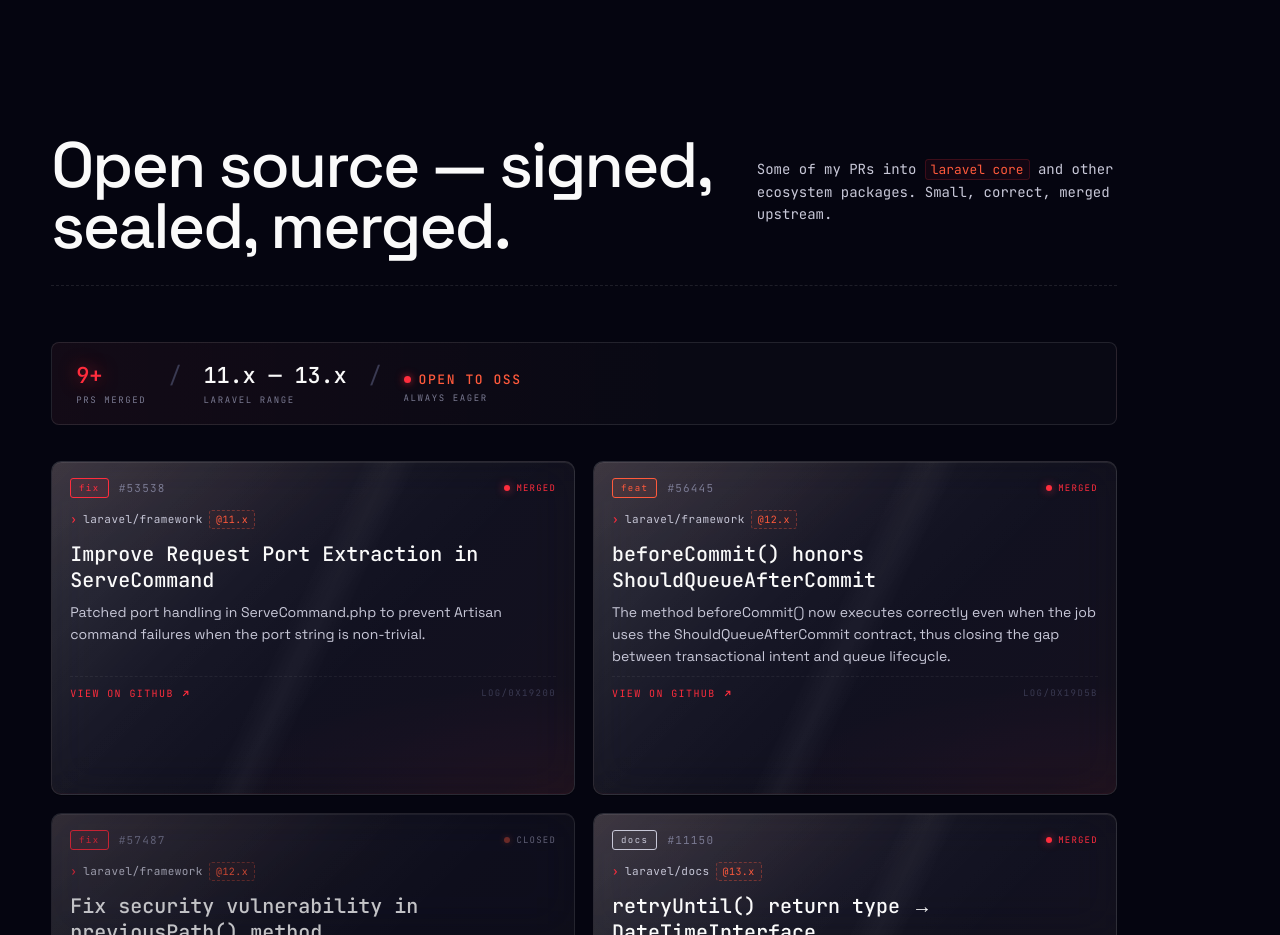
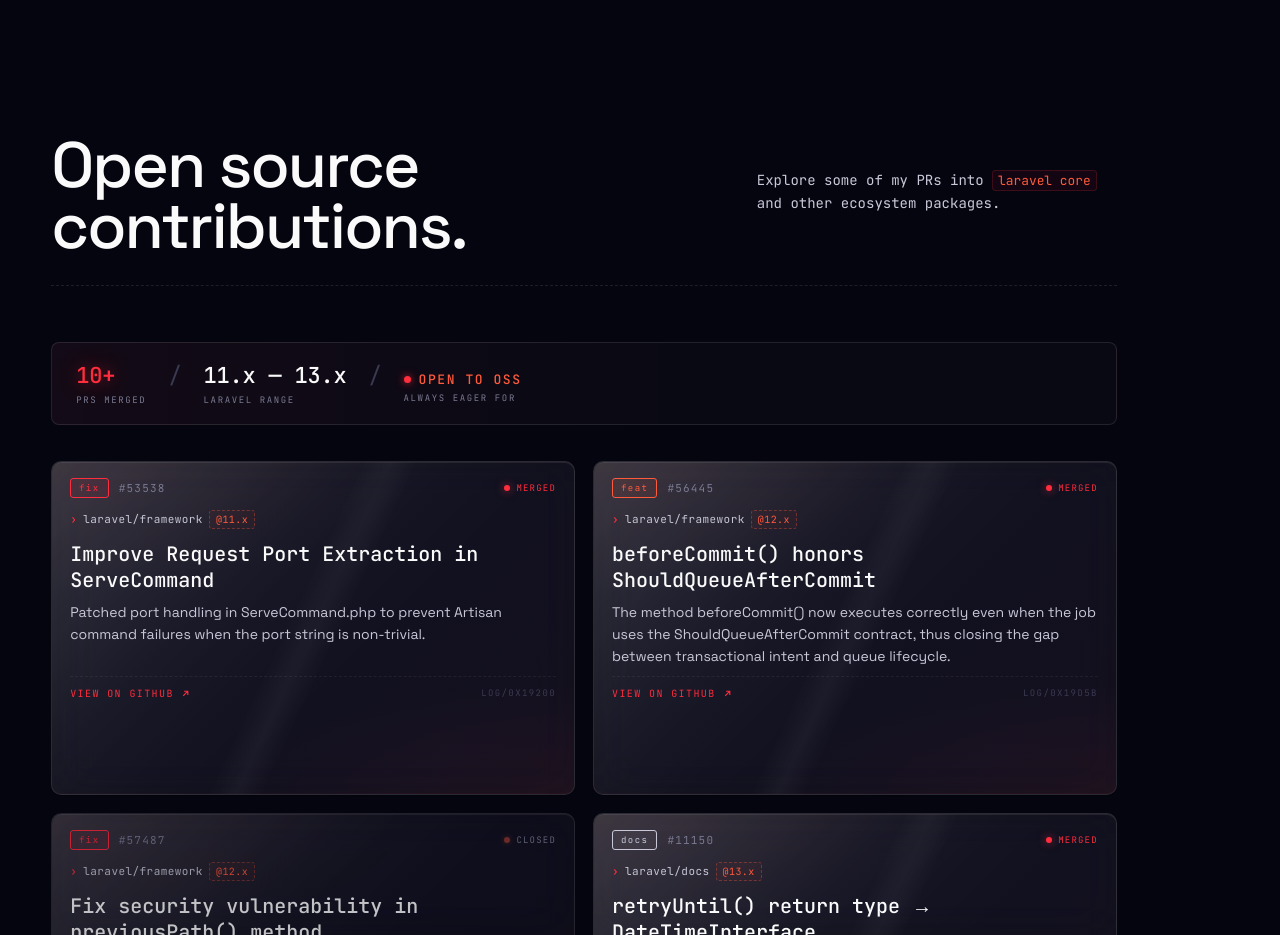
Before and after one commit to iz-ahmad/portfolio, a Next.js app: page / in a window 1280 px wide. Shown: the part 9120-10055 px from the top of the page. Built offline with nearby package versions, Linux system fonts and the light colour scheme; no server answers.

Commit message:
content: update OSS section heading and stat copy

```diff
--- a/src/components/sections/OssContributions.tsx
+++ b/src/components/sections/OssContributions.tsx
@@ -24,17 +24,17 @@ export function OssContributions() {
   const stats = useMemo(() => {
     const merged = OSS_PRS.filter((p) => p.status === 'merged').length
     const repos = new Set(OSS_PRS.map((p) => p.repo)).size
-    return { total: OSS_PRS.length + 5, merged: merged + 4, repos }
+    return { total: OSS_PRS.length + 5, merged: merged + 5, repos }
   }, [])
 
   return (
     <section id="oss" className="section" aria-label="Open source contributions">
       <div className="section-head">
         <div>
-          <h2 className="h-display section-title">Open source — signed, sealed, merged.</h2>
+          <h2 className="h-display section-title">Open source contributions.</h2>
         </div>
         <div className="section-aside">
-          <p>Some of my PRs into <code className="oss-mono">laravel core</code> and other ecosystem packages. Small, correct, merged upstream.</p>
+          <p>Explore some of my PRs into <code className="oss-mono">laravel core</code> and other ecosystem packages.</p>
         </div>
       </div>
 
@@ -53,7 +53,7 @@ export function OssContributions() {
           <span className="oss-stat-num oss-stat-live">
             <span className="oss-stat-pulse" aria-hidden /> open to OSS
           </span>
-          <span className="oss-stat-key">always eager</span>
+          <span className="oss-stat-key">always eager for</span>
         </div>
       </div>
 
```
